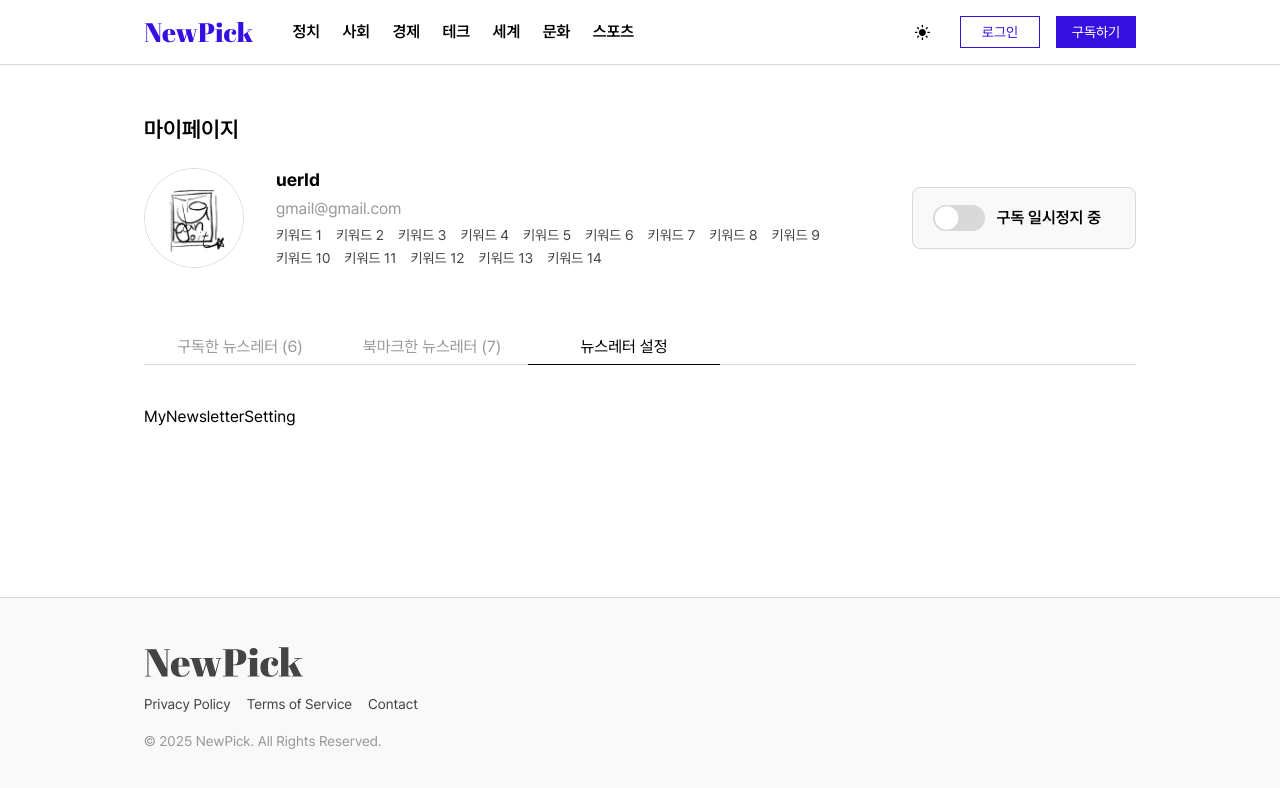
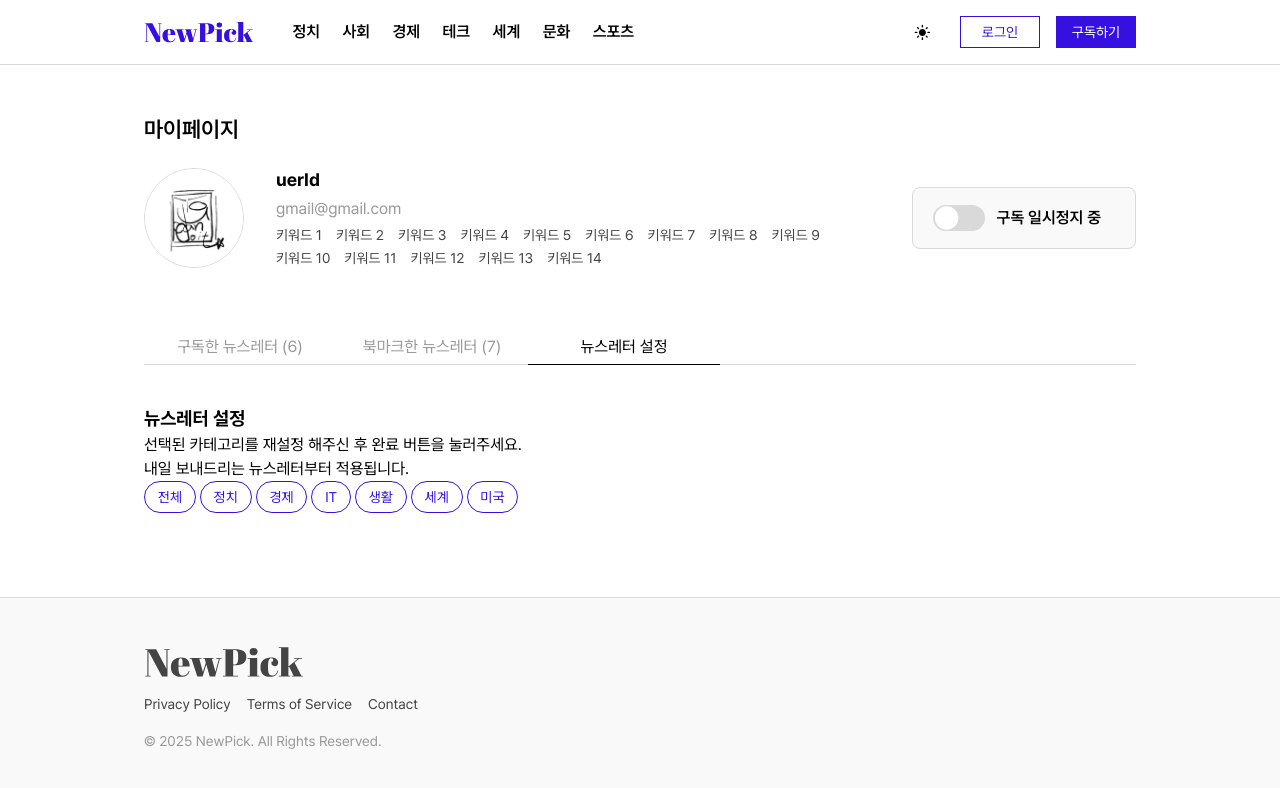
Before and after one commit to Devcourse-NewPick/front, a Next.js app: page /mypage in a window 1280 px wide. Both pictures are taken after a click on the button "뉴스레터 설정". Shown: the top 788 px of the page. Built offline with nearby package versions, Linux system fonts and the light colour scheme.

Commit message:
feat: 뉴스레터 설정 카테고리 구현

```diff
--- a/src/components/mypage/common(temporary)/LikeIcon.tsx
+++ b/src/components/mypage/common(temporary)/LikeIcon.tsx
@@ -1,11 +1,6 @@
 import { IoMdHeart, IoMdHeartEmpty } from "react-icons/io";
 import { useState } from "react";
 import { IconStyled } from "@/styles/Icons";
-
-interface LikeIconProps {
-  width?: string;
-  height?: string;
-}
 
 function LikeIcon() {
   const [ like, setLike ] = useState(false)
@@ -25,5 +20,4 @@ function LikeIcon() {
   );
 }
 
-
 export default LikeIcon;
--- a/src/components/mypage/common(temporary)/ThumbImg.tsx
+++ b/src/components/mypage/common(temporary)/ThumbImg.tsx
@@ -1,4 +1,5 @@
 import styled from "styled-components";
+import Image from "next/image";
 
 interface ThumbImgProps {
   src: string;
--- a/src/components/mypage/tabpage/MyBookmark.tsx
+++ b/src/components/mypage/tabpage/MyBookmark.tsx
@@ -97,7 +97,6 @@ const MyBookmarkStyled = styled.div`
     @media (${({ theme }) => theme.mediaQuery.mobile}) {
         grid-template-columns: repeat(1, 1fr);
     }
-
 `;
 
 
--- a/src/components/mypage/tabpage/MyNewsletterSetting.tsx
+++ b/src/components/mypage/tabpage/MyNewsletterSetting.tsx
@@ -1,15 +1,107 @@
-import styled from 'styled-components';
+import styled from "styled-components";
+import { SUMMARYNEWS } from "@/constants/mypageData";
+import Button from "@/components/common/Button";
+import { useState } from "react";
+
+interface NewsletterDataProps {
+  id: number;
+  categoryName: string;
+  userId: number;
+  createdAt: string;
+  likes: number;
+  img: string;
+  title: string;
+  summary: string;
+}
 
 function MyNewsletterSetting() {
+  const [ selectCate, setSelectCate ] = useState<string[]>([]);
+
+  const handleSelectCate = (news: NewsletterDataProps) => {
+    const selectedCategory = selectCate.includes(news.categoryName)
+
+    if (!selectedCategory) {
+      setSelectCate([ news.categoryName, ...selectCate ]);
+    } else {
+      setSelectCate(selectCate.filter((el) => el !== news.categoryName))
+    }
+  }
+
+  const handleSelectAll = (e) => {
+
+    console.log(SUMMARYNEWS.length)
+    if (e && selectCate.length !== SUMMARYNEWS.length) {
+      setSelectCate(SUMMARYNEWS.map((cate) => cate.categoryName));
+    } else {
+      setSelectCate([])
+    }
+
+  }
+
   return (
     <MyNewsletterSettingStyled>
-      <div>MyNewsletterSetting</div>
+      <div className="text">
+        <h3>뉴스레터 설정</h3>
+        <p>
+          선택된 카테고리를 재설정 해주신 후 완료 버튼을 눌러주세요.
+          <br />
+          내일 보내드리는 뉴스레터부터 적용됩니다.
+        </p>
+      </div>
+      <ul className="categories">
+        <li>
+          <Button
+            scheme="default"
+            className="all-category category-btn"
+            onClick={(e) => handleSelectAll(e)}
+          >
+            전체
+          </Button>
+        </li>
+        {SUMMARYNEWS.map((news, index) =>
+          <li key={index}>
+            <Button
+              scheme="default"
+              onClick={() => {handleSelectCate(news)}}
+              className={selectCate.includes(news.categoryName) ? "category-btn active" : "category-btn"}
+            >
+              {news.categoryName}
+            </Button>
+          </li>,
+        )}
+      </ul>
+      <ul>
+        {selectCate.map((cate, index) => (
+          <li key={index}>
+            {cate}
+          </li>
+        ))}
+      </ul>
     </MyNewsletterSettingStyled>
   );
 }
 
 const MyNewsletterSettingStyled = styled.div`
 
+    .categories {
+        display: flex;
+        flex-direction: row;
+        gap: 0.25rem;
+
+        .category-btn {
+            width: max-content;
+            color: ${({theme}) => theme.color.primary};
+            border-radius: ${({theme}) => theme.borderRadius.capsule};
+            border: 1px solid ${({theme}) => theme.color.primary};
+        }
+
+        .active {
+            color: ${({theme}) => theme.color.background};
+            background-color: ${({theme}) => theme.color.primary};
+            border-radius: ${({theme}) => theme.borderRadius.capsule};
+        }
+    }
+
 `;
 
 export default MyNewsletterSetting;
```
